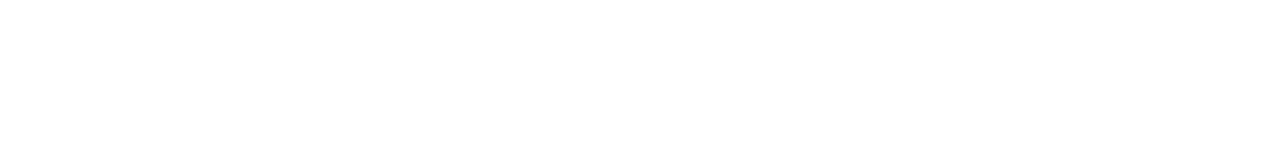
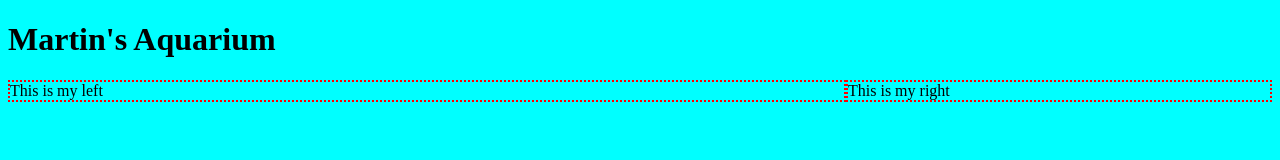
Before and after one commit to jacobschestnut/nss-aquarium, a plain HTML site: page index.html in a window 1280 px wide. Drawn offline with Linux system fonts and the light colour scheme.

Commit message:
new commit

```diff
--- a/index.html
+++ b/index.html
@@ -0,0 +1,20 @@
+<!DOCTYPE html>
+<html lang="en">
+<head>
+    <link rel="stylesheet" href="./styles/main.css"/>
+</head>
+<body>
+    <h1>Martin's Aquarium</h1>
+    <div id="app">
+        <div class="left">
+            <article class="fishes">
+            This is my left
+                <section>
+
+                </section>
+            </article>
+        </div>
+        <aside class="right">This is my right</aside>
+    </div>
+</body>
+</html>
--- a/styles/main.css
+++ b/styles/main.css
@@ -1,4 +1,20 @@
-#fishtank
-#fishtank {}
-.fish {}
-.fish_name {}
+body {
+    background-color: aqua;
+}
+
+#app {
+    display: flex;
+    justify-content: space-evenly;
+}
+
+.left, .right {
+    border: 2px dotted red;
+}
+
+.left {
+    flex: 2 10px;
+}
+
+.right {
+    flex: 1 10px;
+}
```
